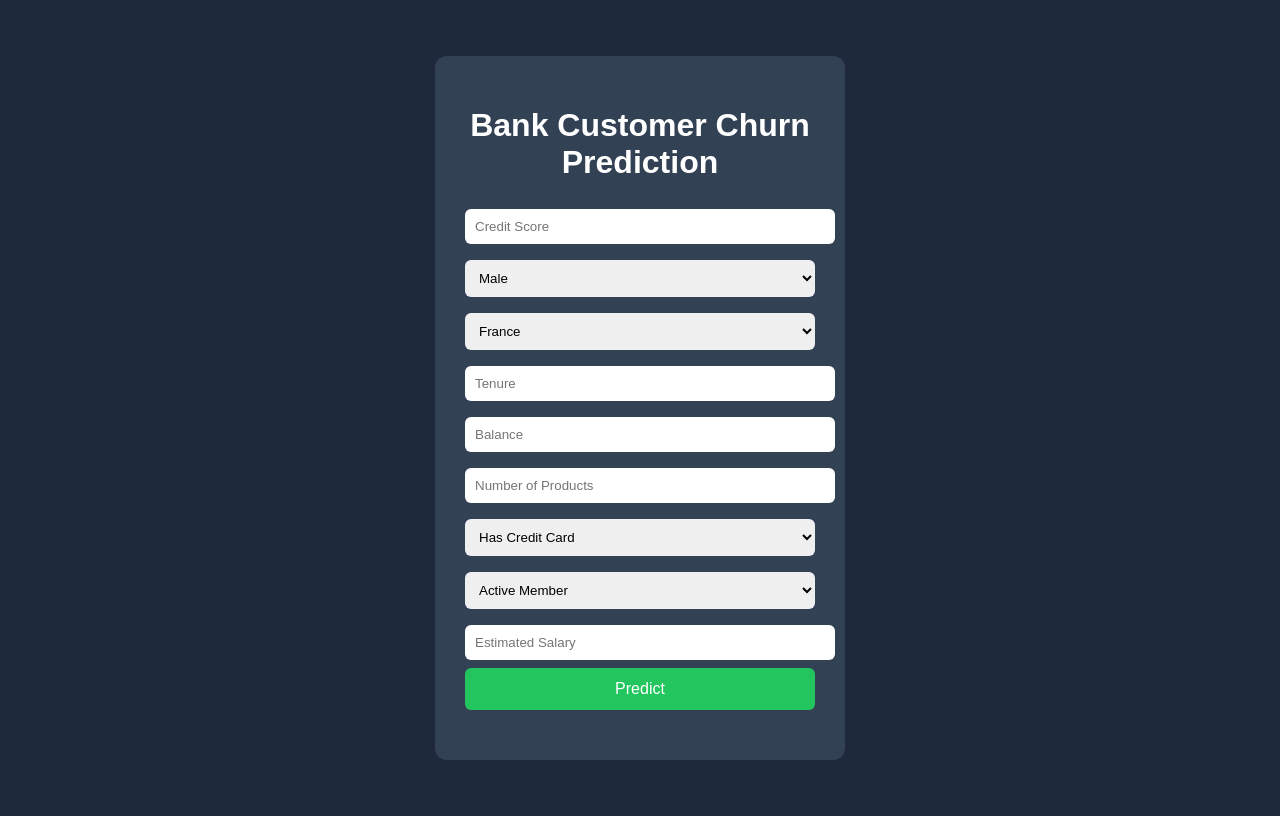
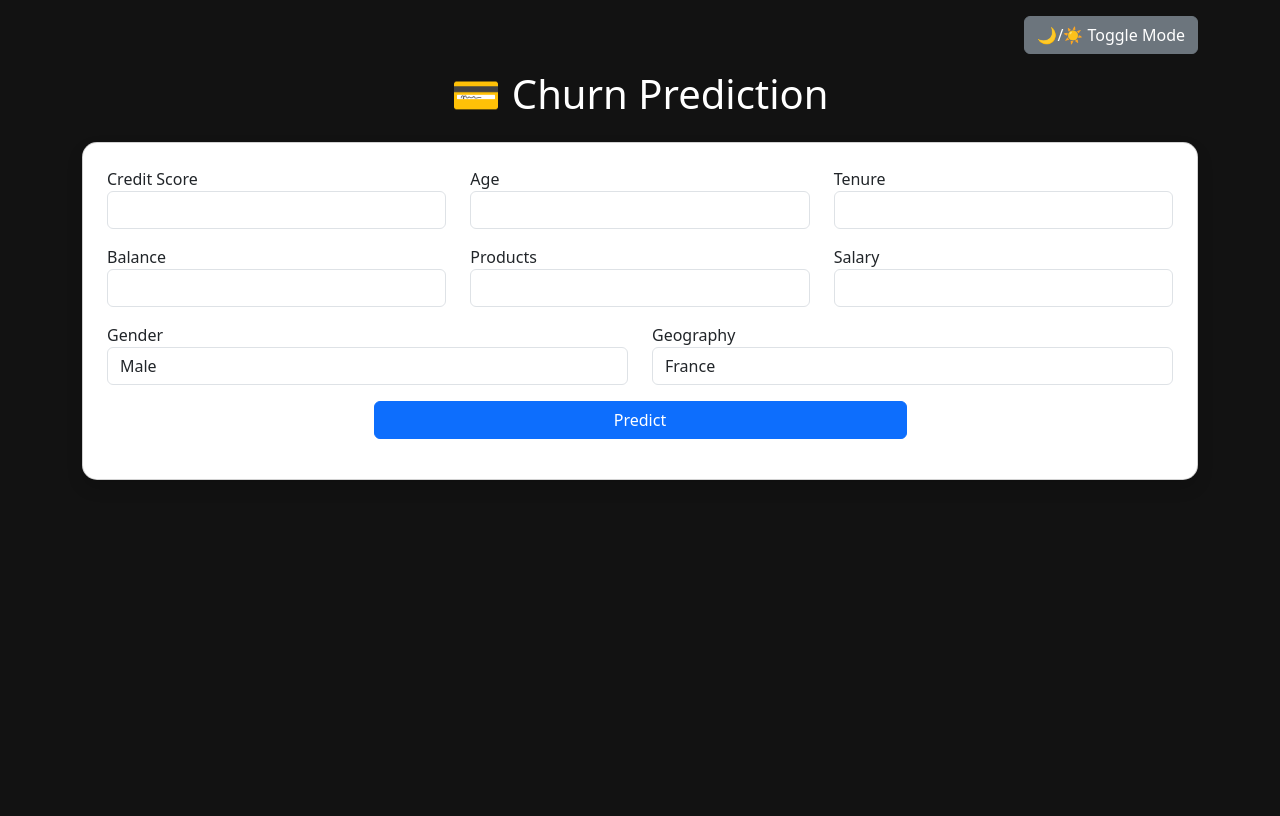
Before and after one commit to rishibhardwaj90/bank-churn-project, a Flask app: page / in a window 1280 px wide. After the commit the page ends 480 px from the top, so only its background shows below. Run offline with Flask 3, Linux system fonts and the light colour scheme; a map, chart or similar area stays blank.

Commit message:
changed index completely

```diff
--- a/templates/index.html
+++ b/templates/index.html
@@ -1,79 +1,194 @@
 <!DOCTYPE html>
 <html lang="en">
 <head>
-    <meta charset="UTF-8">
-    <title>Bank Customer Churn Prediction</title>
-    <link rel="stylesheet" href="{{ url_for('static', filename='style.css') }}">
+<meta charset="UTF-8">
+<title>Churn Predictor</title>
+
+<link href="https://cdn.jsdelivr.net/npm/bootstrap@5.3.0/dist/css/bootstrap.min.css" rel="stylesheet">
+<script src="https://cdn.jsdelivr.net/npm/chart.js"></script>
+
+<style>
+body.dark {
+    background: #121212;
+    color: white;
+}
+body.light {
+    background: #f5f5f5;
+    color: black;
+}
+.card {
+    border-radius: 15px;
+}
+.spinner {
+    display: none;
+}
+</style>
 </head>
-<body>
-<div class="container">
-    <h1>Bank Customer Churn Prediction</h1>
-    <form id="churnForm">
-        <input type="number" placeholder="Credit Score" id="creditScore" required>
-        <select id="gender">
-            <option value="Male">Male</option>
-            <option value="Female">Female</option>
+
+<body class="dark">
+
+<div class="container mt-3 text-end">
+    <button onclick="toggleMode()" class="btn btn-secondary">🌙/☀️ Toggle Mode</button>
+</div>
+
+<div class="container text-center mt-3">
+    <h1>💳 Churn Prediction</h1>
+</div>
+
+<div class="container mt-4">
+<div class="card p-4 shadow">
+
+<div class="row">
+    <div class="col-md-4 mb-3">
+        <label>Credit Score</label>
+        <input type="number" name="CreditScore" class="form-control">
+    </div>
+
+    <div class="col-md-4 mb-3">
+        <label>Age</label>
+        <input type="number" name="Age" class="form-control">
+    </div>
+
+    <div class="col-md-4 mb-3">
+        <label>Tenure</label>
+        <input type="number" name="Tenure" class="form-control">
+    </div>
+</div>
+
+<div class="row">
+    <div class="col-md-4 mb-3">
+        <label>Balance</label>
+        <input type="number" name="Balance" class="form-control">
+    </div>
+
+    <div class="col-md-4 mb-3">
+        <label>Products</label>
+        <input type="number" name="NumOfProducts" class="form-control">
+    </div>
+
+    <div class="col-md-4 mb-3">
+        <label>Salary</label>
+        <input type="number" name="EstimatedSalary" class="form-control">
+    </div>
+</div>
+
+<div class="row">
+    <div class="col-md-6 mb-3">
+        <label>Gender</label>
+        <select name="Gender" class="form-control">
+            <option>Male</option>
+            <option>Female</option>
         </select>
-        <select id="geography">
-            <option value="France">France</option>
-            <option value="Germany">Germany</option>
-            <option value="Spain">Spain</option>
+    </div>
+
+    <div class="col-md-6 mb-3">
+        <label>Geography</label>
+        <select name="Geography" class="form-control">
+            <option>France</option>
+            <option>Germany</option>
+            <option>Spain</option>
         </select>
-        <input type="number" placeholder="Tenure" id="tenure" required>
-        <input type="number" placeholder="Balance" id="balance" required>
-        <input type="number" placeholder="Number of Products" id="products" required>
-        <select id="card">
-            <option value="1">Has Credit Card</option>
-            <option value="0">No Credit Card</option>
-        </select>
-        <select id="active">
-            <option value="1">Active Member</option>
-            <option value="0">Inactive Member</option>
-        </select>
-        <input type="number" placeholder="Estimated Salary" id="salary" required>
-        <button type="submit">Predict</button>
-    </form>
-    <div id="result"></div>
+    </div>
 </div>
+
+<div class="text-center">
+    <button onclick="predictChurn()" class="btn btn-primary w-50">Predict</button>
+</div>
+
+<div class="text-center mt-3">
+    <div class="spinner-border text-primary spinner" id="loading"></div>
+</div>
+
+</div>
+</div>
+
+<div class="container text-center mt-4">
+    <div id="result" class="p-3 rounded"></div>
+</div>
+
+<div class="container mt-4">
+    <canvas id="gaugeChart"></canvas>
+</div>
+
+<div class="container mt-4">
+    <div id="explanation"></div>
+</div>
+
 <script>
-document.getElementById("churnForm").addEventListener("submit", async function(e){
-    e.preventDefault();
+
+let chart;
+
+function toggleMode(){
+    document.body.classList.toggle("dark");
+    document.body.classList.toggle("light");
+}
+
+function predictChurn(){
+    document.getElementById("loading").style.display = "block";
+
     const data = {
-        CreditScore: parseInt(document.getElementById("creditScore").value) || 0,
-        Gender: document.getElementById("gender").value,
-        Geography: document.getElementById("geography").value,
-        Tenure: parseInt(document.getElementById("tenure").value) || 0,
-        Balance: parseFloat(document.getElementById("balance").value) || 0,
-        NumOfProducts: parseInt(document.getElementById("products").value) || 0,
-        HasCrCard: parseInt(document.getElementById("card").value),
-        IsActiveMember: parseInt(document.getElementById("active").value),
-        EstimatedSalary: parseFloat(document.getElementById("salary").value) || 0
+        CreditScore: document.querySelector('[name="CreditScore"]').value,
+        Age: document.querySelector('[name="Age"]').value,
+        Tenure: document.querySelector('[name="Tenure"]').value,
+        Balance: document.querySelector('[name="Balance"]').value,
+        NumOfProducts: document.querySelector('[name="NumOfProducts"]').value,
+        EstimatedSalary: document.querySelector('[name="EstimatedSalary"]').value,
+        Gender: document.querySelector('[name="Gender"]').value,
+        Geography: document.querySelector('[name="Geography"]').value
     };
-    try {
-        const response = await fetch("/predict_churn", {
-            method: "POST",
-            headers: {
-                "Content-Type": "application/json"
-            },
-            body: JSON.stringify(data)
+
+    fetch('/predict_churn',{
+        method:'POST',
+        headers:{'Content-Type':'application/json'},
+        body:JSON.stringify(data)
+    })
+    .then(res=>res.json())
+    .then(res=>{
+        document.getElementById("loading").style.display = "none";
+
+        if(res.error){
+            document.getElementById("result").innerHTML = res.error;
+            return;
+        }
+
+        let prob = res.Churn_Probability * 100;
+
+        // Color result
+        let color = res.Churn_Prediction==1 ? "red" : "green";
+        let text = res.Churn_Prediction==1 ? "Customer will CHURN" : "Customer will STAY";
+
+        document.getElementById("result").innerHTML =
+            "<h3 style='color:"+color+"'>" + text + "</h3>" +
+            "<p>Probability: "+prob.toFixed(2)+"%</p>";
+
+        // Chart
+        if(chart) chart.destroy();
+        chart = new Chart(document.getElementById('gaugeChart'),{
+            type:'doughnut',
+            data:{
+                datasets:[{
+                    data:[prob,100-prob]
+                }]
+            }
         });
-        const result = await response.json();
-        if (result.error) {
-            document.getElementById("result").innerHTML =
-                `<h3 style="color:red;">${result.error}</h3>`;
-        }
-        else {
-            const resultDiv = document.getElementById("result");
-	    resultDiv.innerHTML =
-                `<h2>Prediction: ${result.Churn_Prediction}</h2>
-                 <h3>Probability: ${(result.Churn_Probability * 100).toFixed(2)}%</h3>`;
-        }
-    }
-    catch(error){
-        document.getElementById("result").innerHTML =
-            "<h3 style='color:red;'>Server error</h3>";
-    }
-});
+
+        // Explanation (simple logic)
+        let explanation = "Main factors: ";
+        if(data.CreditScore < 500) explanation += "Low Credit Score, ";
+        if(data.Age > 50) explanation += "High Age, ";
+        if(data.Balance > 100000) explanation += "High Balance, ";
+
+        document.getElementById("explanation").innerHTML =
+            "<b>Why churn?</b><br>" + explanation;
+
+    })
+    .catch(()=>{
+        document.getElementById("loading").style.display = "none";
+        document.getElementById("result").innerHTML = "Server error";
+    });
+}
+
 </script>
+
 </body>
 </html>
```
